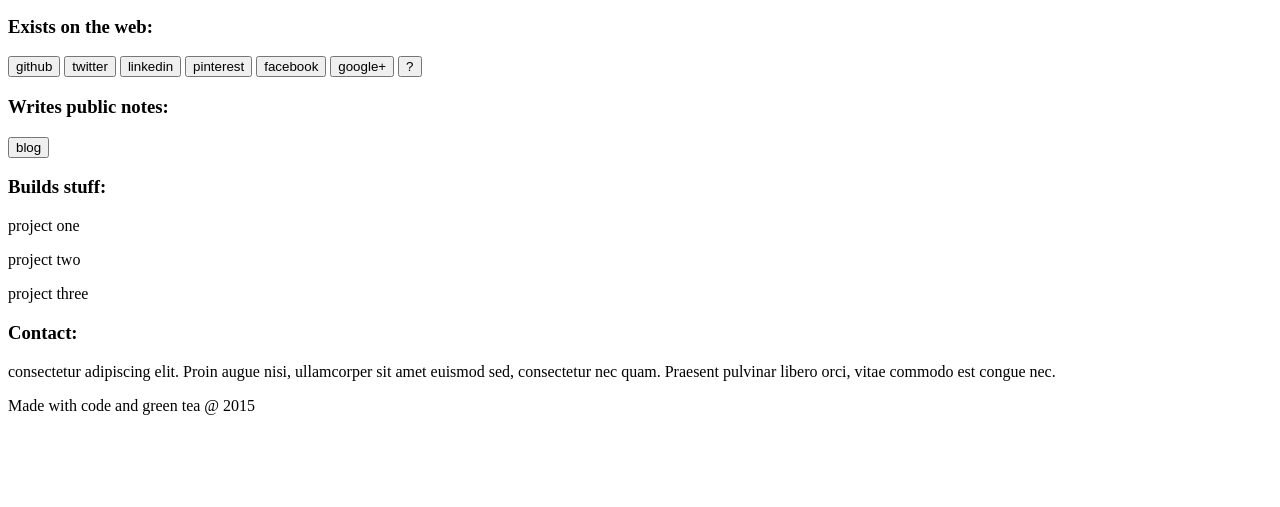
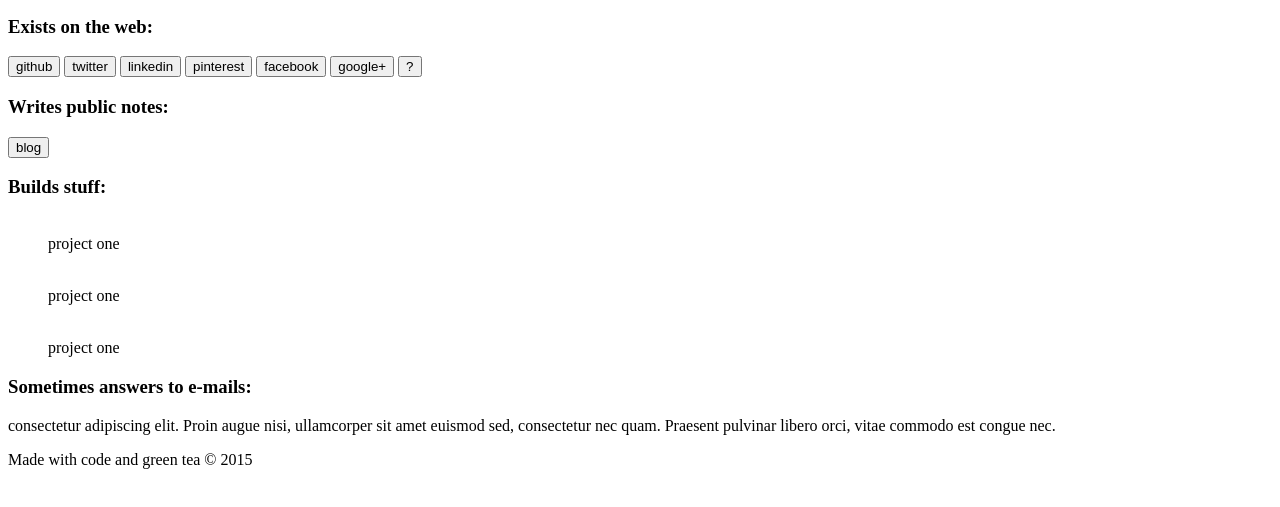
Before and after one commit to subodhchhabra/algorithms, a plain HTML site: page index.html in a window 1280 px wide. Shown: the part 225-732 px from the top of the page. Drawn offline with Linux system fonts and the light colour scheme.

Commit message:
Add meta

```diff
--- a/index.html
+++ b/index.html
@@ -2,6 +2,12 @@
 <html>
   <head>
     <meta charset="UTF-8">
+    <meta name="description" content=""> <!-- TODO -->
+    <meta http-equiv="author" content="Sylwia M. Bialczak">
+    <meta http-equiv="pragma" content="no-cache">
+
+
+
     <title>Sylwia M. Bialczak</title>
     <link rel="stylesheet" href="/css/styles.css" media="screen" charset="utf-8">
   </head>
@@ -42,18 +48,36 @@
     <section id="projects"><!--Projects-->
       <h3>Builds stuff:</h3>
       <div><!--row-->
-        <p>project one</p>
-        <p>project two</p>
-        <p>project three</p>
+        <figure>
+          <img src="#" alt="" title=""/>
+          <br />
+          <figcaption>
+            project one
+          </figcaption>
+        </figure>
+        <figure>
+          <img src="#" alt="" title=""/>
+          <br />
+          <figcaption>
+            project one
+          </figcaption>
+        </figure>
+        <figure>
+          <img src="#" alt="" title=""/>
+          <br />
+          <figcaption>
+            project one
+          </figcaption>
+        </figure>
       </div>
 
     </section>
 
     <section id="contact"><!--contact-->
-      <h3>Contact:</h3>
+      <h3>Sometimes answers to e-mails:</h3>
       <p>consectetur adipiscing elit. Proin augue nisi, ullamcorper sit amet euismod sed, consectetur nec quam. Praesent pulvinar libero orci, vitae commodo est congue nec.</p>
     </section>
 
-    <footer>Made with code and green tea @ 2015</footer>
+    <footer>Made with code and green tea &copy; 2015</footer>
   </body>
 </html>
```
